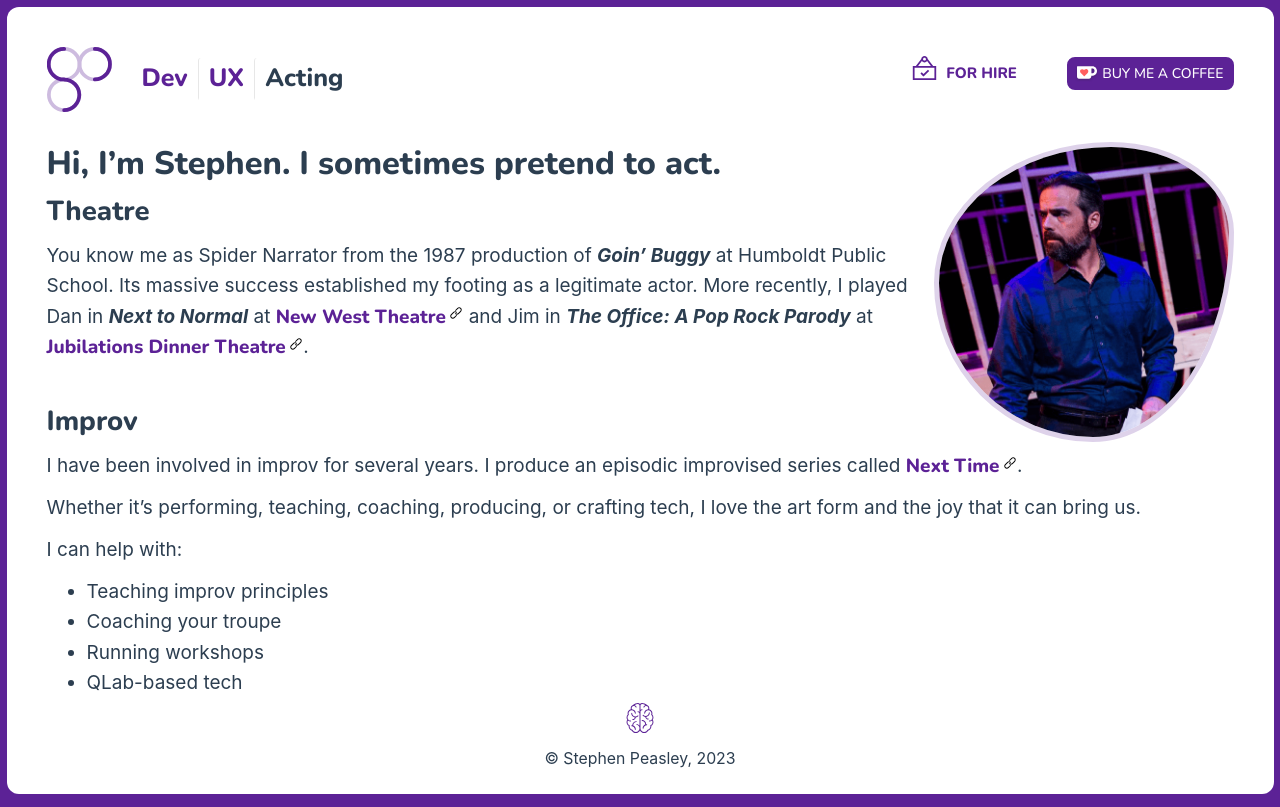
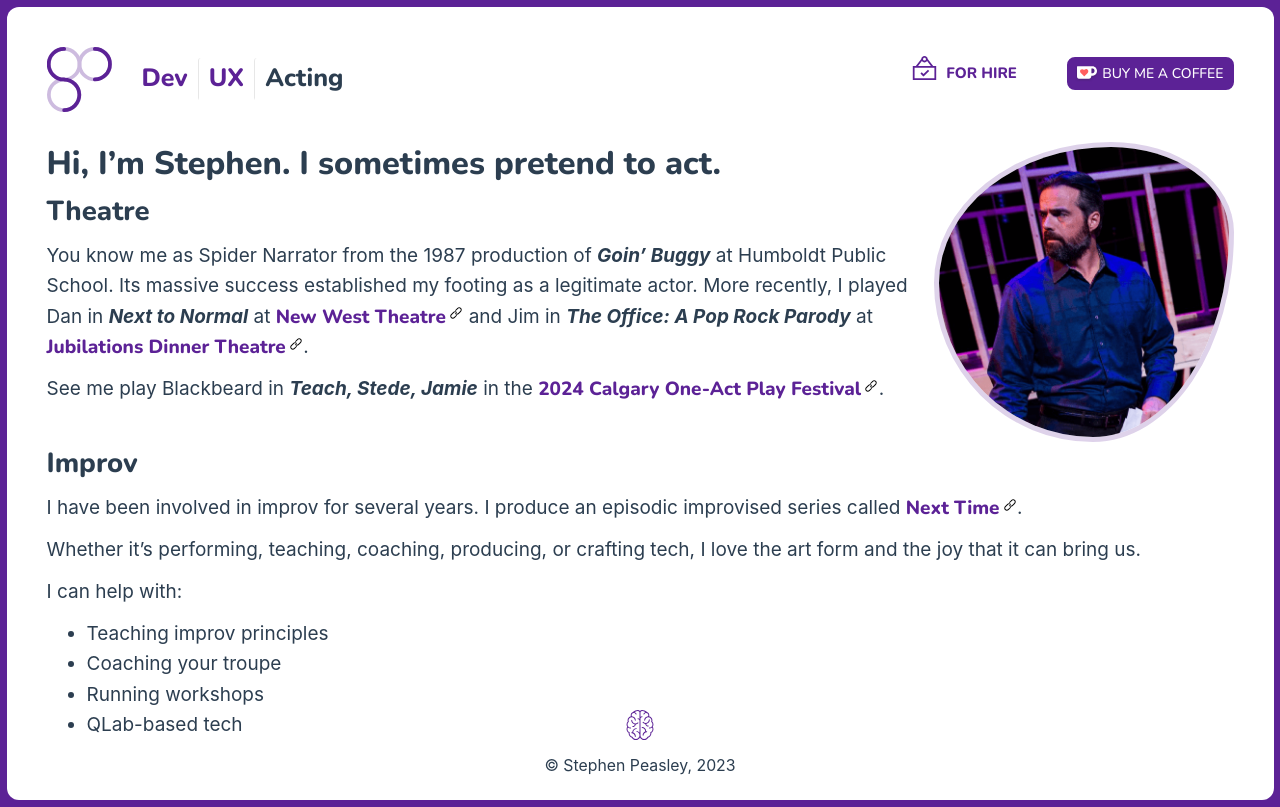
Before and after one commit to speasley/stephenpeasley, a Vue app: page /acting in a window 1280 px wide. Built offline with nearby package versions, Linux system fonts and the light colour scheme.

Commit message:
feat: update copy

```diff
--- a/src/views/Acting.vue
+++ b/src/views/Acting.vue
@@ -24,6 +24,12 @@
           >Jubilations Dinner Theatre</a
         >.
       </p>
+      <p>
+        See me play Blackbeard in <cite>Teach, Stede, Jamie</cite> in the
+        <a href="https://pumphousetheatre.ca/one-act-play-festival-2/"
+          >2024 Calgary One-Act Play Festival</a
+        >.
+      </p>
     </section>
     <section>
       <h2>Improv</h2>
```
